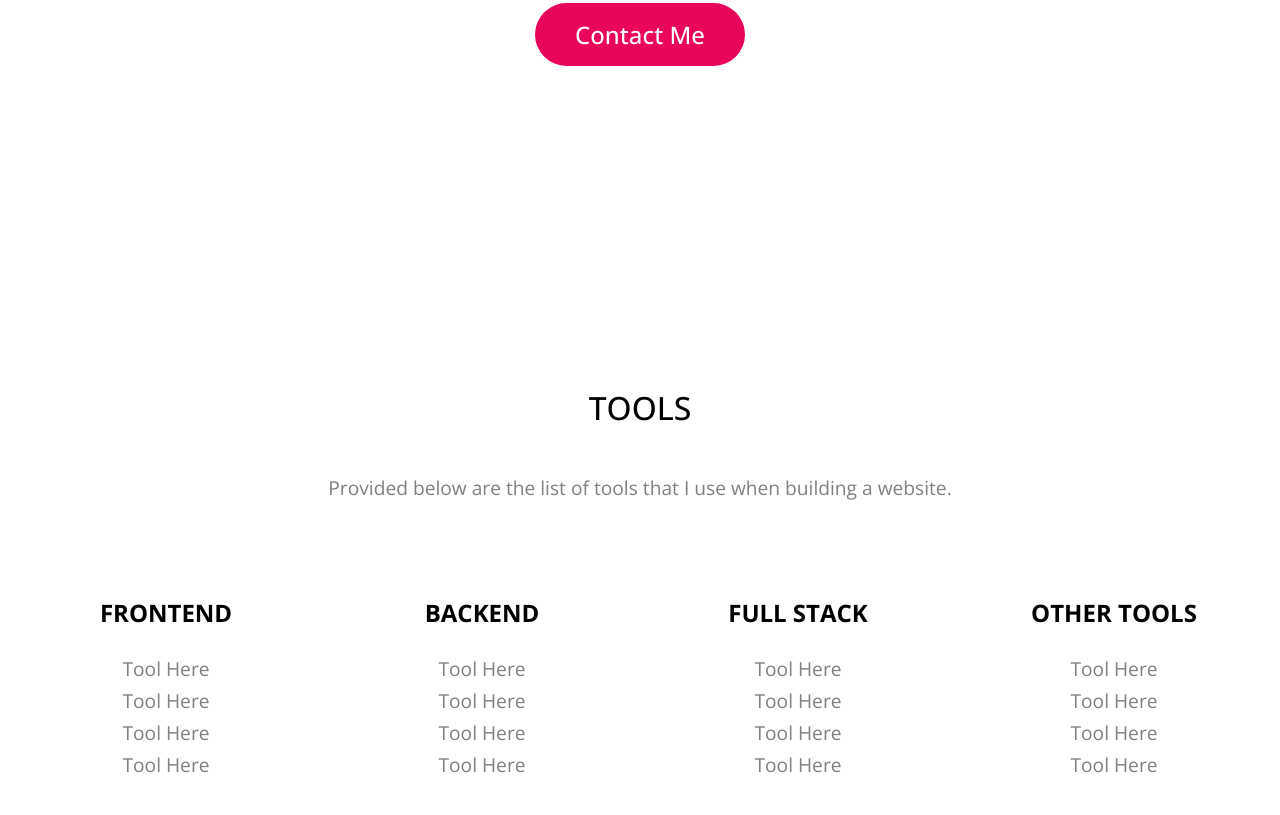
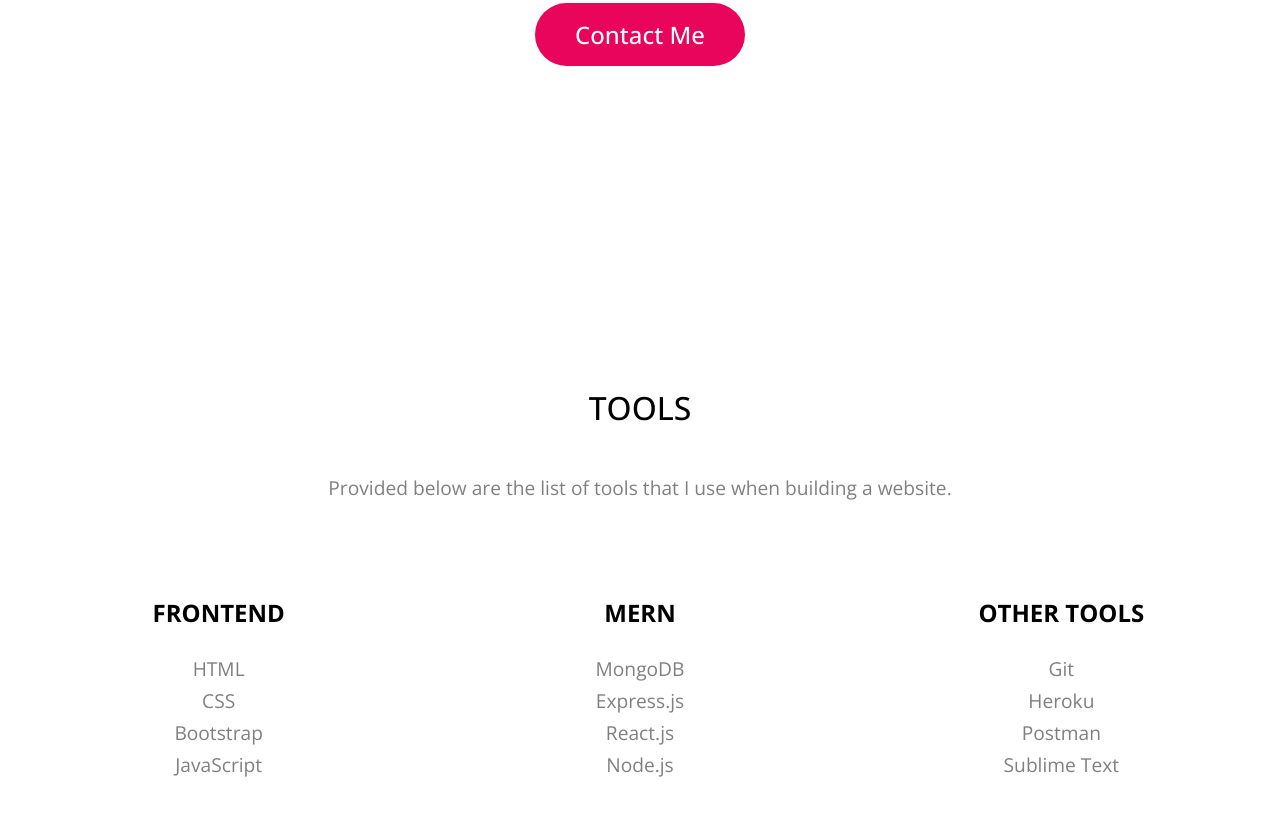
Before and after one commit to DerickEroy/capstone1, a plain HTML site: page index.html in a window 1280 px wide. Shown: the part 1403-2218 px from the top of the page. Drawn offline with nearby package versions, Linux system fonts and the light colour scheme.

Commit message:
updated revisions for capstone 1

```diff
--- a/index.css
+++ b/index.css
@@ -81,7 +81,7 @@
 .tools-list-container {
 	width: 100%;
 	display: grid;
-	grid-template-columns: repeat(4, 1fr);
+	grid-template-columns: repeat(3, 1fr);
 	gap: 3rem;
 	margin-top: 3rem;
 }
@@ -286,15 +286,10 @@
 		grid-template-columns: repeat(2, 1fr);
 	}
 	/* MY PROJECT END */
-}
 
 
 @media only screen and (max-width: 768px) {
-	/* TOOLS START */
-	.tools-list-container {
-		grid-template-columns: repeat(2, 1fr);
-	}
-	/* TOOLS END */
+
 }
 
 
--- a/index.html
+++ b/index.html
@@ -20,14 +20,14 @@
 	<main>
 		<nav></nav>
 
-		<section class="creator-section">
+		<section class="creator-section" id="landing">
 			<div class="creator-container">
 				<div class="creator-details">
 					<h1 class="creator-name">Derick Lance Eroy</h1>
 					<h3 class="creator-work">FULL STACK WEB DEVELOPER</h3>
 				</div>
 				<div>
-					<button class="button creator-button"><a class="button-link" href="#getInTouch">Contact Me</a></button>
+					<button class="button creator-button"><a class="button-link" href="#projects">My Projects</a></button>
 				</div>
 			</div>
 		</section>
@@ -36,11 +36,11 @@
 			<div class="container-first about-me-container">
 				<h1 class="section-title about-me-title">ABOUT ME</h1>
 				<p class="text about-me-text">Hello, my name is Derick Lance P. Eroy. I aspire to become a web developer and I am a proud student of Zuitt Coding Bootcamp who is learning to become a Full Stack Web Developer</p>
-				<button class="button about-me-button"><a class="button-link" href="#getInTouch">Contact Me</a></button>
+				<button class="button about-me-button"><a class="button-link" href="#contact">Contact Me</a></button>
 			</div>
 		</section>
 
-		<section>
+		<section id="tools">
 			<div class="container-middle tools-container">
 				<h1 class="section-title tools-title">Tools</h1>
 				<p class="text tools-text">Provided below are the list of tools that I use when building a website.</p>
@@ -48,44 +48,35 @@
 					<div class="tools-list-frontend">
 						<h3 class="list-title">FRONTEND</h3>
 						<ul class="unordered-list">
-							<li>Tool Here</li>
-							<li>Tool Here</li>
-							<li>Tool Here</li>
-							<li>Tool Here</li>
+							<li>HTML</li>
+							<li>CSS</li>
+							<li>Bootstrap</li>
+							<li>JavaScript</li>
 						</ul>
 					</div>
 					<div class="tools-list-mern">
-						<h3 class="list-title">BACKEND</h3>
+						<h3 class="list-title">MERN</h3>
 						<ul class="unordered-list">
-							<li>Tool Here</li>
-							<li>Tool Here</li>
-							<li>Tool Here</li>
-							<li>Tool Here</li>
-						</ul>
-					</div>
-					<div class="tools-list-othertools">
-						<h3 class="list-title">FULL STACK</h3>
-						<ul class="unordered-list">
-							<li>Tool Here</li>
-							<li>Tool Here</li>
-							<li>Tool Here</li>
-							<li>Tool Here</li>
+							<li>MongoDB</li>
+							<li>Express.js</li>
+							<li>React.js</li>
+							<li>Node.js</li>
 						</ul>
 					</div>
 					<div class="tools-list-othertools">
 						<h3 class="list-title">OTHER TOOLS</h3>
 						<ul class="unordered-list">
-							<li>Tool Here</li>
-							<li>Tool Here</li>
-							<li>Tool Here</li>
-							<li>Tool Here</li>
+							<li>Git</li>
+							<li>Heroku</li>
+							<li>Postman</li>
+							<li>Sublime Text</li>
 						</ul>
 					</div>
 				</div>
 			</div>
 		</section>
 
-		<section class="my-projects-section">
+		<section class="my-projects-section" id="projects">
 			<div class="container-middle my-projects-container">
 				<h1 class="section-title my-projects-title">MY PROJECTS</h1>
 				<p class="text my-projects-text">Provided below are my recent projects that I am very proud of and are noteworthy to showcase my skill level</p>
@@ -117,7 +108,7 @@
 			</div>
 		</section>
 
-		<section class="get-in-touch-section" id="getInTouch">
+		<section class="get-in-touch-section" id="contact">
 			<div class="container-last get-in-touch-container">
 				<h1 class="section-title get-in-touch-title">GET IN TOUCH</h1>
 				<p class="text get-in-touch-text">Want to hire me? Please contact me by filling up the form provided below</p>
```
